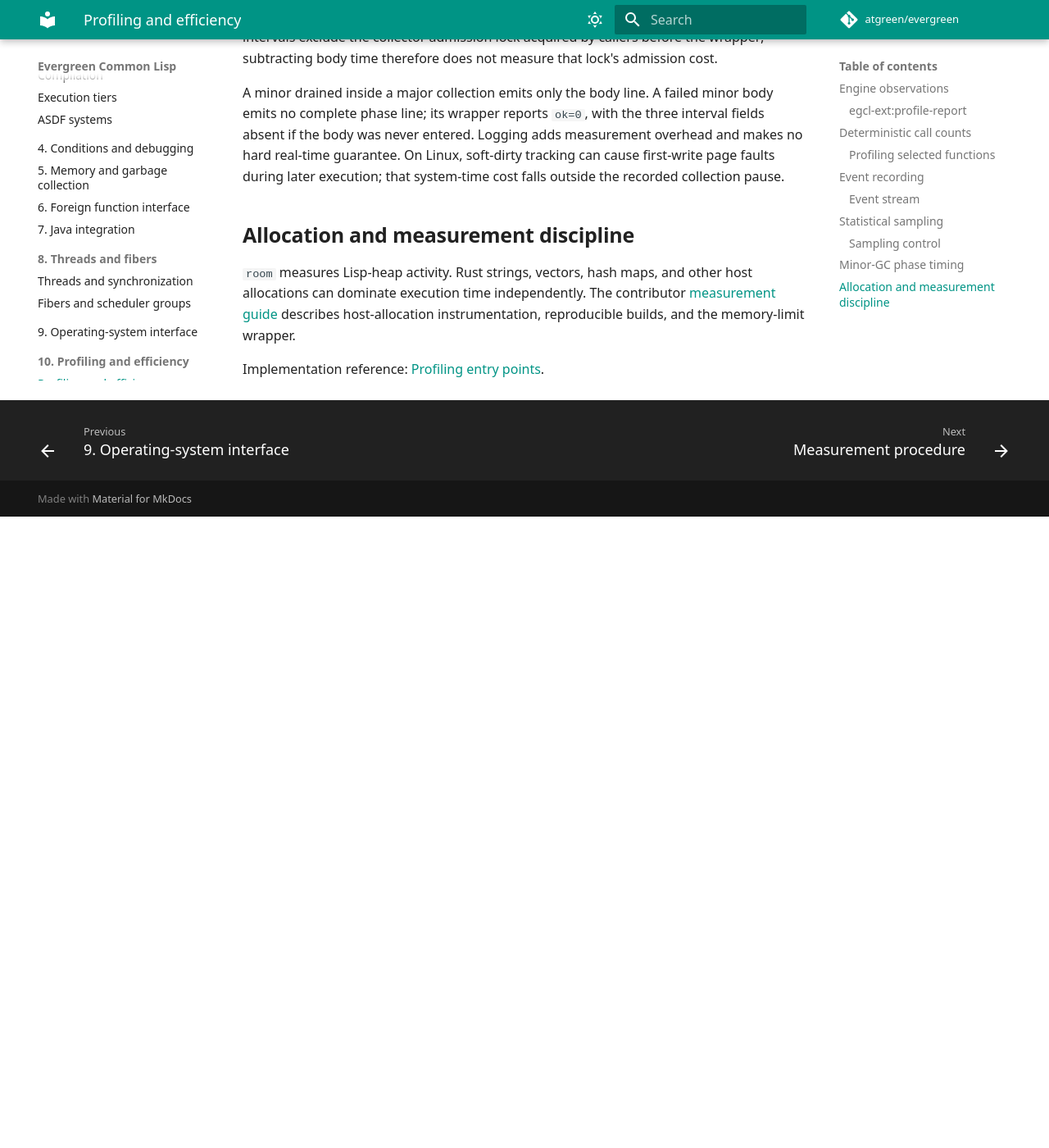
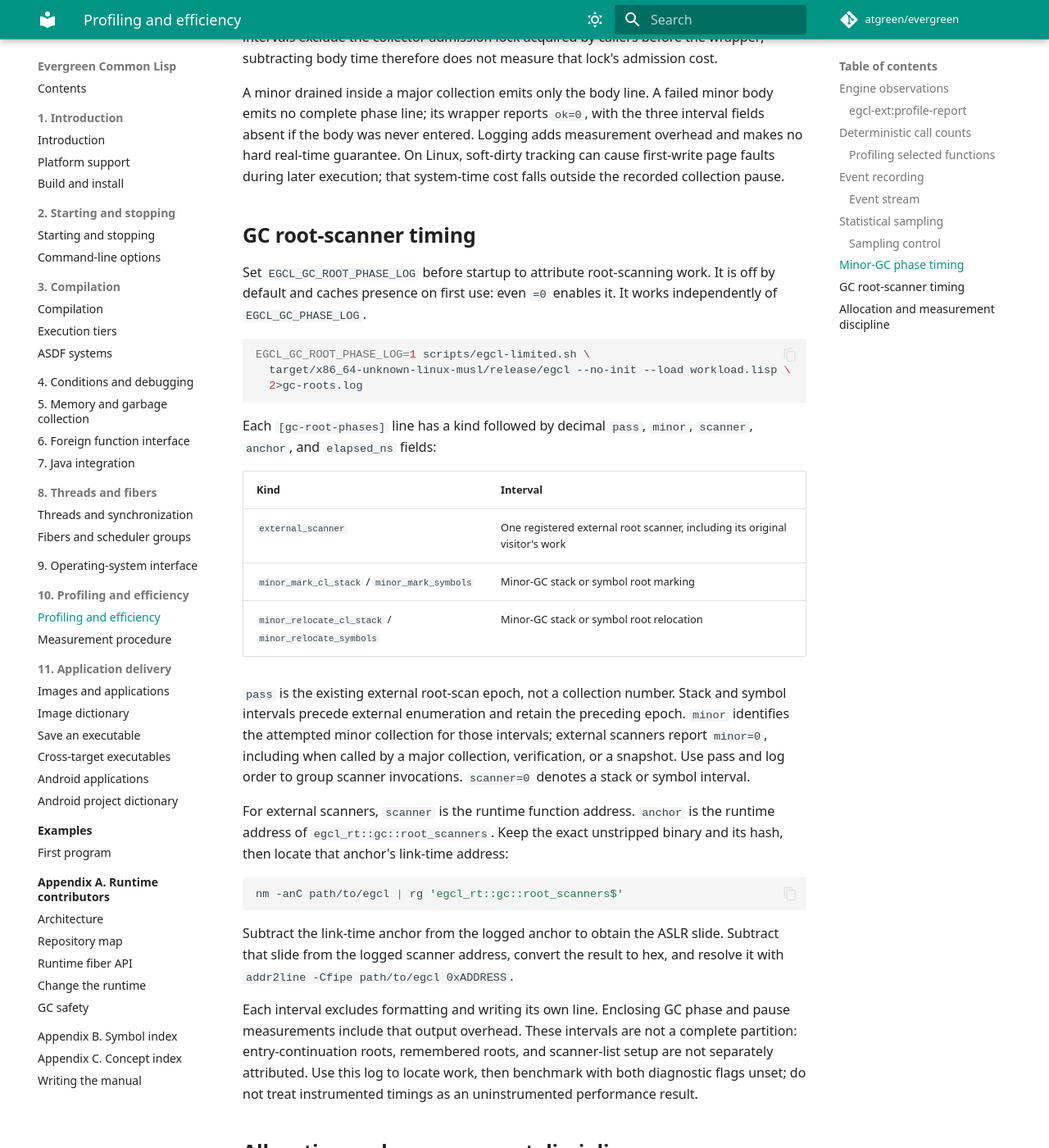
Before and after one commit to atgreen/evergreen, an MkDocs documentation site: the page built from docs/manual/profiling.md, in a window 1280 px wide and 1400 px high, scrolled down 3280 px. Shown: the whole window at 82% size. Built offline with MkDocs 1.6.1 and Material for MkDocs 9.7.7, drawn with Linux system fonts in a browser that asks for light colours; comment, search, counter and statistics services are not loaded; the version menu is left out; before the commit the page ends 3910 px from its top, so only the background shows below that.

Commit message:
Document GC root-scanner attribution diagnostics
Co-Authored-By: Codex <noreply@openai.com>

````diff
--- a/docs/manual/profiling.md
+++ b/docs/manual/profiling.md
@@ -145,6 +145,53 @@ measurement overhead and makes no hard real-time guarantee. On Linux,
 soft-dirty tracking can cause first-write page faults during later execution;
 that system-time cost falls outside the recorded collection pause.
 
+## GC root-scanner timing { #gc-root-scanner-timing }
+
+Set `EGCL_GC_ROOT_PHASE_LOG` before startup to attribute root-scanning work.
+It is off by default and caches presence on first use: even `=0` enables it.
+It works independently of `EGCL_GC_PHASE_LOG`.
+
+```sh
+EGCL_GC_ROOT_PHASE_LOG=1 scripts/egcl-limited.sh \
+  target/x86_64-unknown-linux-musl/release/egcl --no-init --load workload.lisp \
+  2>gc-roots.log
+```
+
+Each `[gc-root-phases]` line has a kind followed by decimal
+`pass`, `minor`, `scanner`, `anchor`, and `elapsed_ns` fields:
+
+| Kind | Interval |
+| --- | --- |
+| `external_scanner` | One registered external root scanner, including its original visitor's work |
+| `minor_mark_cl_stack` / `minor_mark_symbols` | Minor-GC stack or symbol root marking |
+| `minor_relocate_cl_stack` / `minor_relocate_symbols` | Minor-GC stack or symbol root relocation |
+
+`pass` is the existing external root-scan epoch, not a collection number.
+Stack and symbol intervals precede external enumeration and retain the preceding
+epoch. `minor` identifies the attempted minor collection for those intervals;
+external scanners report `minor=0`, including when called by a major collection,
+verification, or a snapshot. Use pass and log order to group scanner invocations.
+`scanner=0` denotes a stack or symbol interval.
+
+For external scanners, `scanner` is the runtime function address. `anchor` is
+the runtime address of `egcl_rt::gc::root_scanners`. Keep the exact unstripped
+binary and its hash, then locate that anchor's link-time address:
+
+```sh
+nm -anC path/to/egcl | rg 'egcl_rt::gc::root_scanners$'
+```
+
+Subtract the link-time anchor from the logged anchor to obtain the ASLR slide.
+Subtract that slide from the logged scanner address, convert the result to hex,
+and resolve it with `addr2line -Cfipe path/to/egcl 0xADDRESS`.
+
+Each interval excludes formatting and writing its own line. Enclosing GC phase
+and pause measurements include that output overhead. These intervals are not a
+complete partition: entry-continuation roots, remembered roots, and scanner-list
+setup are not separately attributed. Use this log to locate work, then benchmark
+with both diagnostic flags unset; do not treat instrumented timings as an
+uninstrumented performance result.
+
 ## Allocation and measurement discipline
 
 `room` measures Lisp-heap activity. Rust strings, vectors, hash maps, and other
````
Also changed, not shown: CHANGELOG.md (+4 -0 lines).
